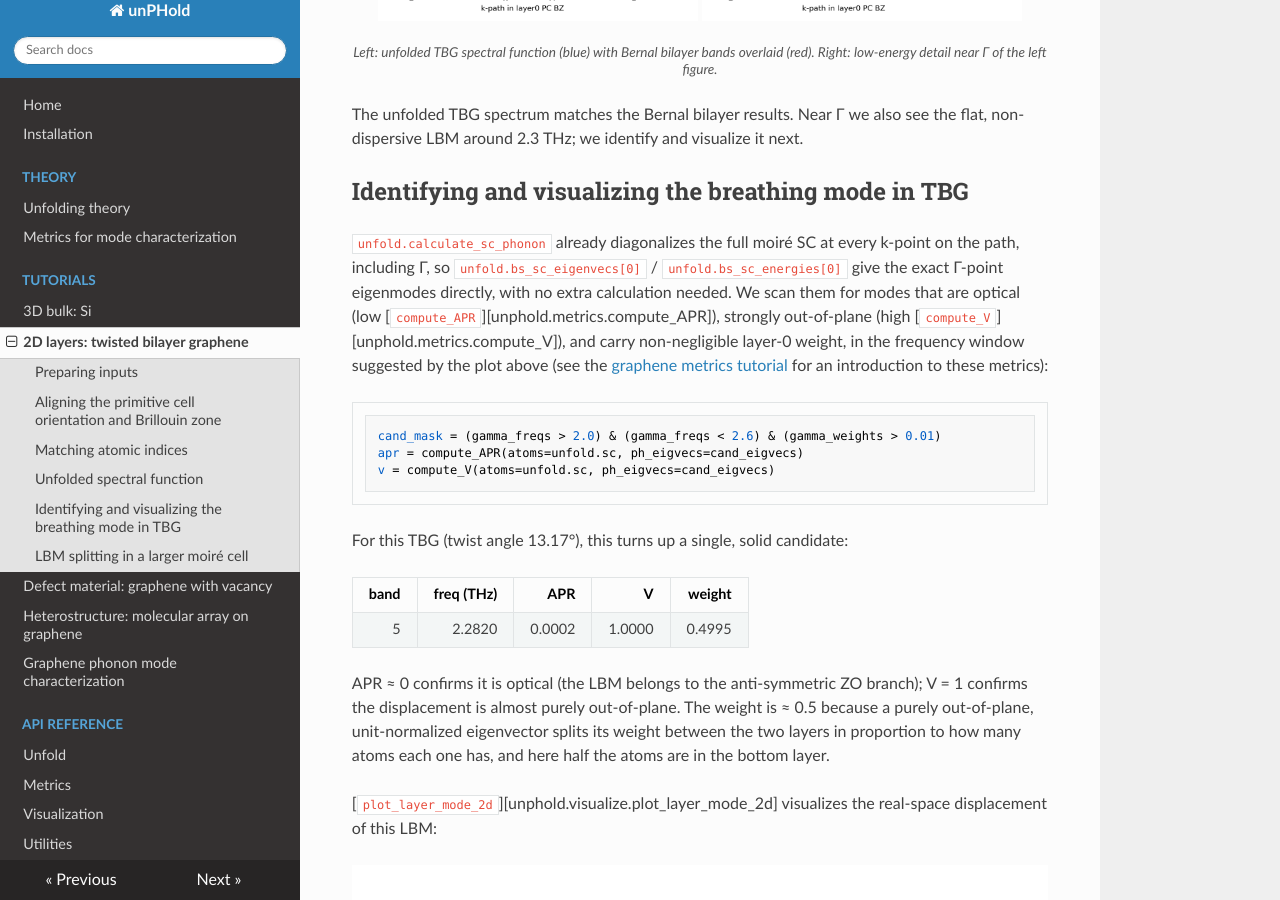
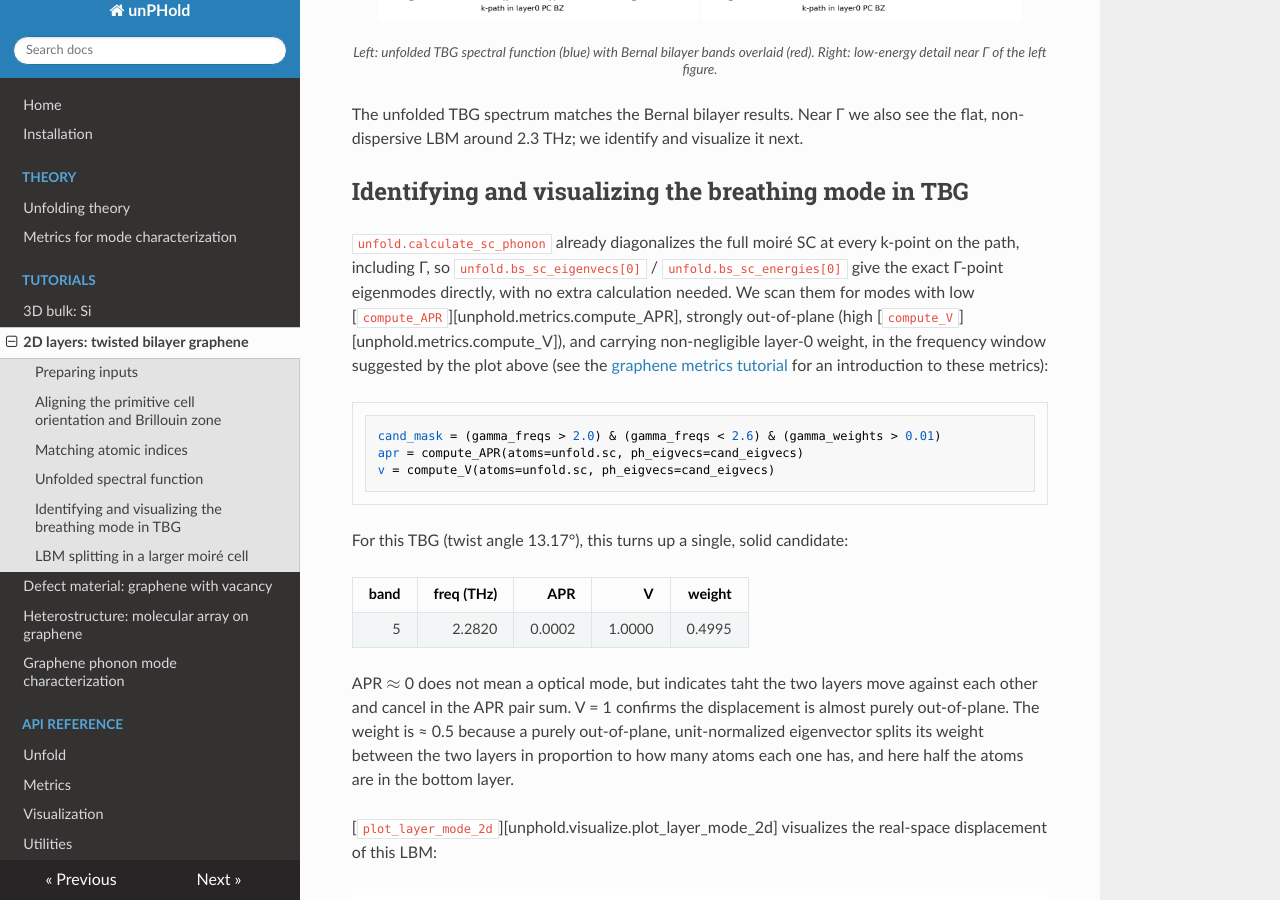
Before and after one commit to sabia-group/unPHold, an MkDocs documentation site: the page built from docs/tutorials/twisted_bilayer.md, in a window 1280 px wide and 900 px high, scrolled down 4868 px. Built offline with MkDocs 1.6.1, drawn with Linux system fonts in a browser that asks for light colours; nearby versions of some CDN libraries.

Commit message:
correct APR value explanation for TBG LBM

````diff
--- a/docs/tutorials/twisted_bilayer.md
+++ b/docs/tutorials/twisted_bilayer.md
@@ -155,7 +155,7 @@ Near Γ we also see the flat, non-dispersive LBM around 2.3 THz; we identify and
 ## Identifying and visualizing the breathing mode in TBG
 
 `unfold.calculate_sc_phonon` already diagonalizes the full moiré SC at every k-point on the path, including Γ, so `unfold.bs_sc_eigenvecs[0]` / `unfold.bs_sc_energies[0]` give the exact Γ-point eigenmodes directly, with no extra calculation needed.
-We scan them for modes that are optical (low [`compute_APR`][unphold.metrics.compute_APR]), strongly out-of-plane (high [`compute_V`][unphold.metrics.compute_V]), and carry non-negligible layer-0 weight, in the frequency window suggested by the plot above (see the [graphene metrics tutorial](metrics.md) for an introduction to these metrics):
+We scan them for modes with low [`compute_APR`][unphold.metrics.compute_APR], strongly out-of-plane (high [`compute_V`][unphold.metrics.compute_V]), and carrying non-negligible layer-0 weight, in the frequency window suggested by the plot above (see the [graphene metrics tutorial](metrics.md) for an introduction to these metrics):
 
 ```python
 cand_mask = (gamma_freqs > 2.0) & (gamma_freqs < 2.6) & (gamma_weights > 0.01)
@@ -169,7 +169,8 @@ For this TBG (twist angle 13.17°), this turns up a single, solid candidate:
 |-----:|-----------:|-------:|-------:|-------:|
 |    5 |     2.2820 | 0.0002 | 1.0000 | 0.4995 |
 
-APR ≈ 0 confirms it is optical (the LBM belongs to the anti-symmetric ZO branch); V = 1 confirms the displacement is almost purely out-of-plane.
+APR $\approx$ 0 does not mean a optical mode, but indicates taht the two layers move against each other and cancel in the APR pair sum.
+V = 1 confirms the displacement is almost purely out-of-plane.
 The weight is ≈ 0.5 because a purely out-of-plane, unit-normalized eigenvector splits its weight between the two layers in proportion to how many atoms each one has, and here half the atoms are in the bottom layer.
 
 [`plot_layer_mode_2d`][unphold.visualize.plot_layer_mode_2d] visualizes the real-space displacement of this LBM:
````
